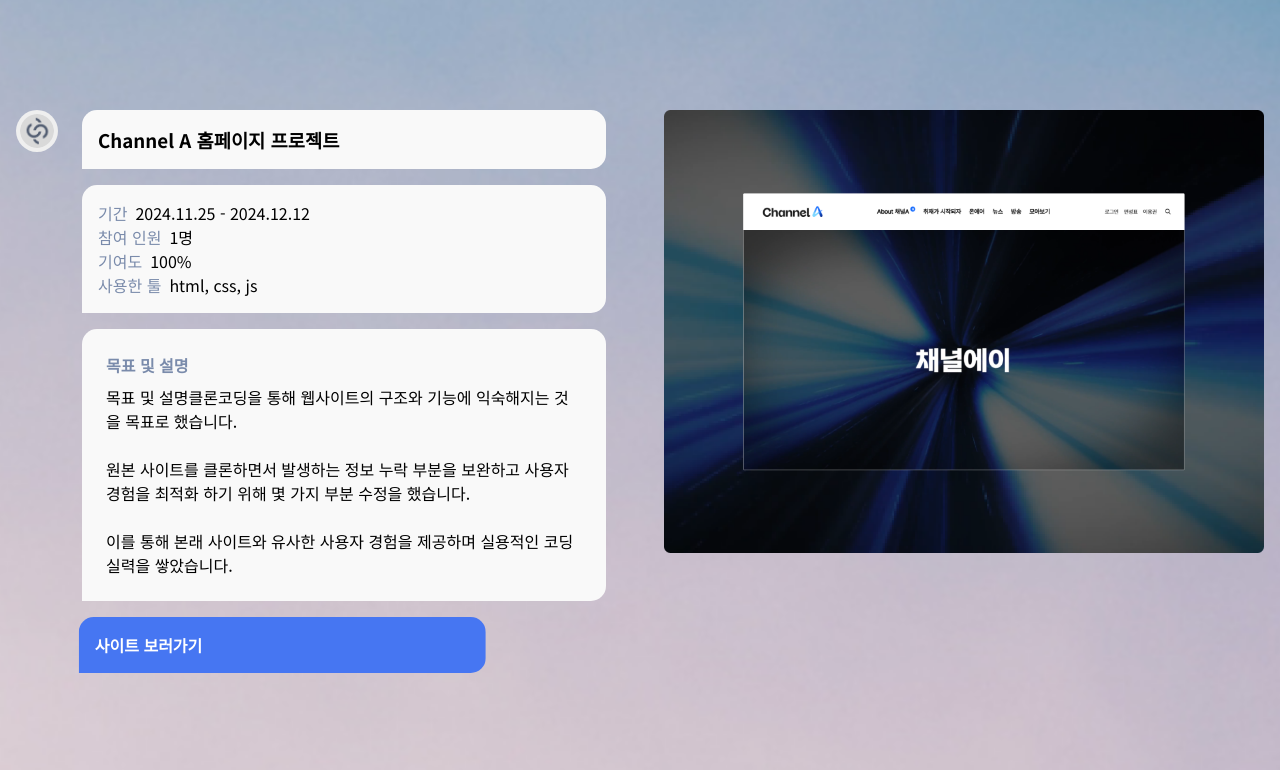
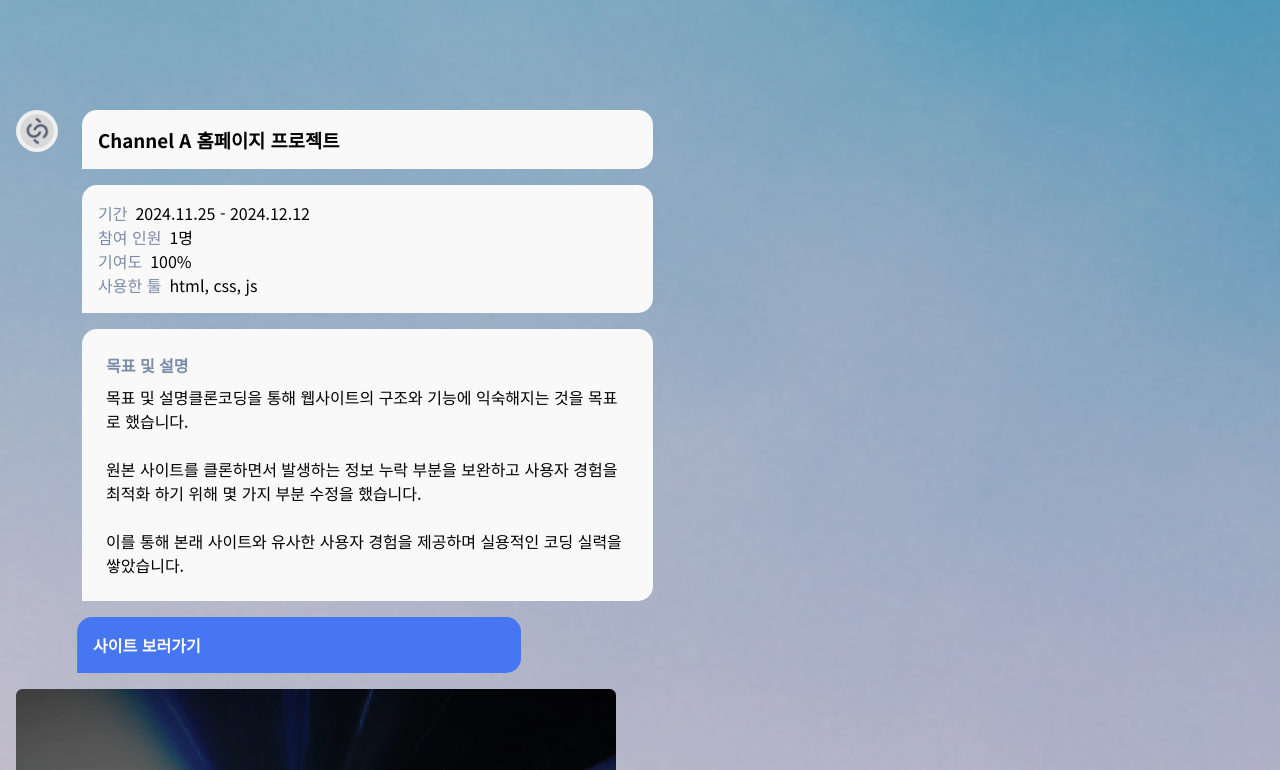
Before and after one commit to balbari/portfolio, a React (Create React App) app: page / in a window 1280 px wide. Shown: the part 1462-2232 px from the top of the page. Built offline with nearby package versions, Linux system fonts and the light colour scheme.

Commit message:
mobile layout

```diff
--- a/src/css/ProjectCard.css
+++ b/src/css/ProjectCard.css
@@ -120,7 +120,8 @@
 
 @media screen and (max-width: 1350px) {
     .p_card {
-        margin-bottom: 20rem;
+        margin-bottom: 15rem;
+        flex-direction: column;
     }
 
     .pc_title,
```
